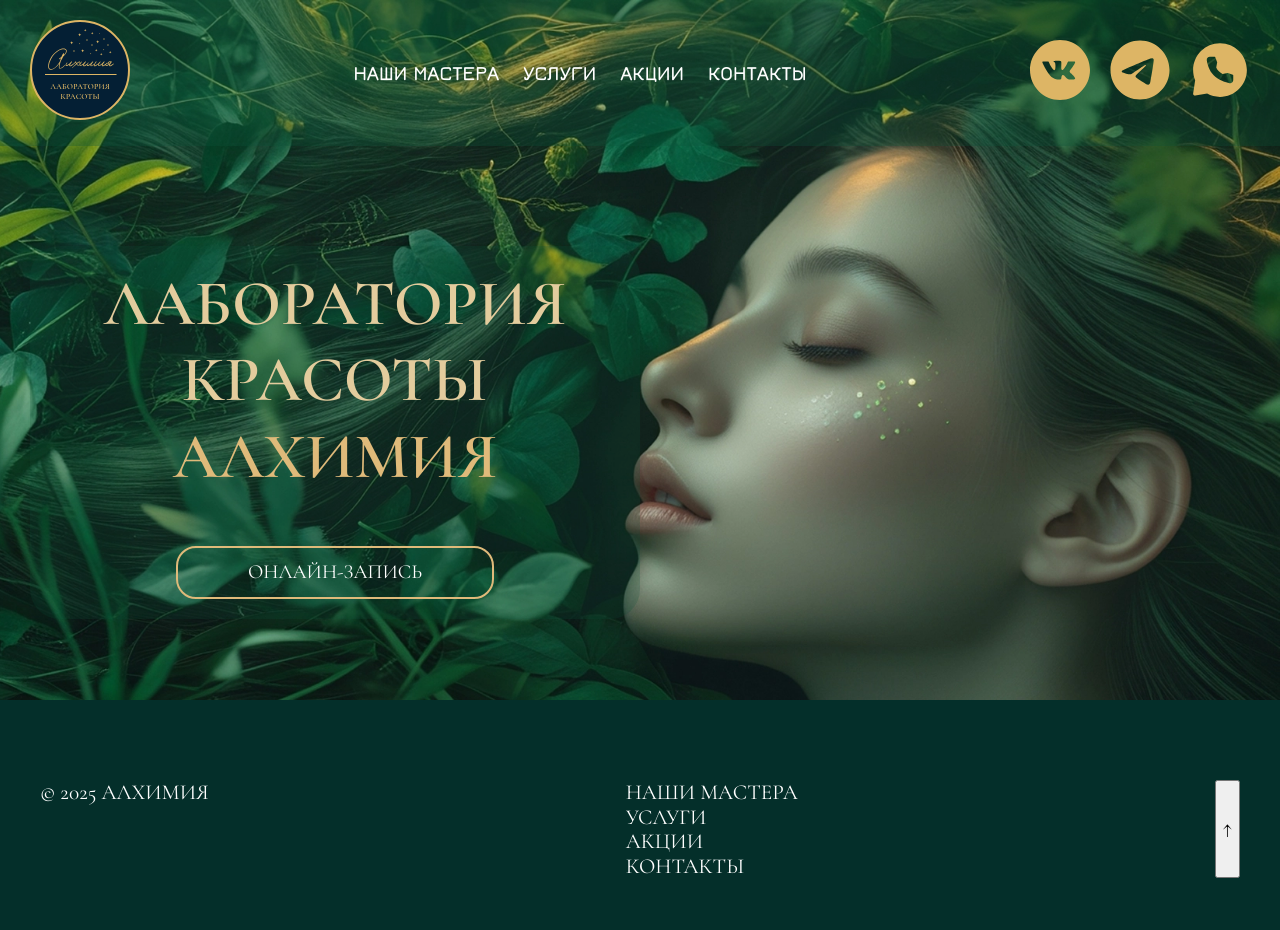
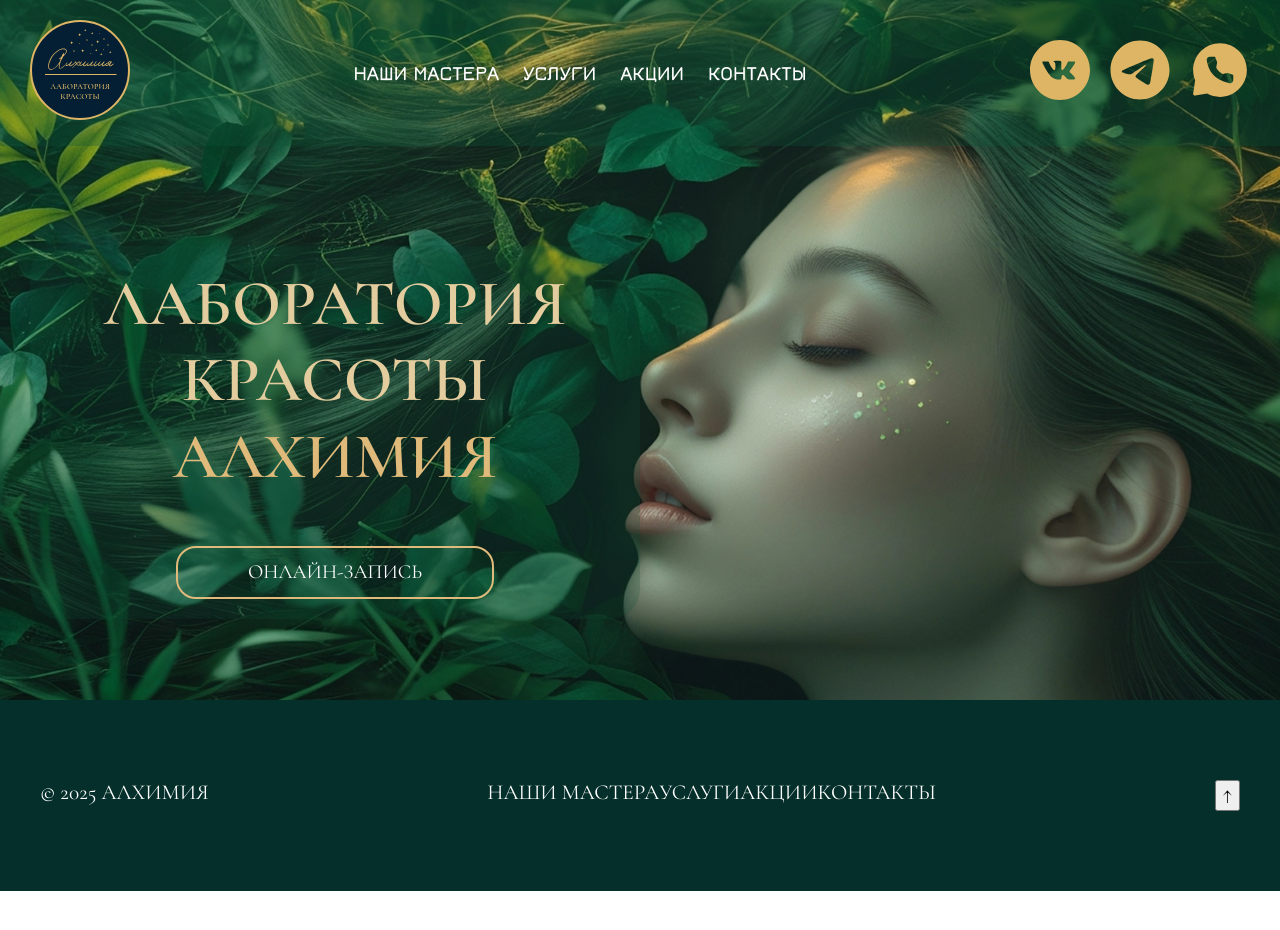
Before and after one commit to darina1970/Alchemy-Beauty-Salon, a React (Vite) app: page / in a window 1280 px wide. Shown: the top 930 px of the page. After the commit the page ends 891 px from the top, so only its background shows below. Built offline with nearby package versions, Linux system fonts and the light colour scheme.

Commit message:
add footer styles

```diff
--- a/src/components/Footer/Footer.module.css
+++ b/src/components/Footer/Footer.module.css
@@ -10,3 +10,7 @@
     width: 100%;
     justify-content: space-between;
 }
+
+.footerNav {
+    display: flex;
+}
--- a/src/components/Footer/FooterInner.jsx
+++ b/src/components/Footer/FooterInner.jsx
@@ -11,7 +11,7 @@ const FooterInner = ({ quote, menuItems }) => (
         <div className={styles.footerContent}>
             <span>© 2025 АЛХИМИЯ</span>
             <nav>
-                <ul>
+                <ul className={styles.footerNav}>
                 {menuItems.map(({ label, href }) => (
                     <li key={href}><a href={href}>{label}</a></li>
                 ))}
--- a/src/components/Footer/FooterMain.jsx
+++ b/src/components/Footer/FooterMain.jsx
@@ -6,7 +6,7 @@ const FooterMain = ({ menuItems }) => (
     <div className={styles.footerContent}>
       <span>© 2025 АЛХИМИЯ</span>
       <nav>
-        <ul>
+        <ul className={styles.footerNav}>
           {menuItems.map(({ label, href }) => (
             <li key={href}><a href={href}>{label}</a></li>
           ))}
```
